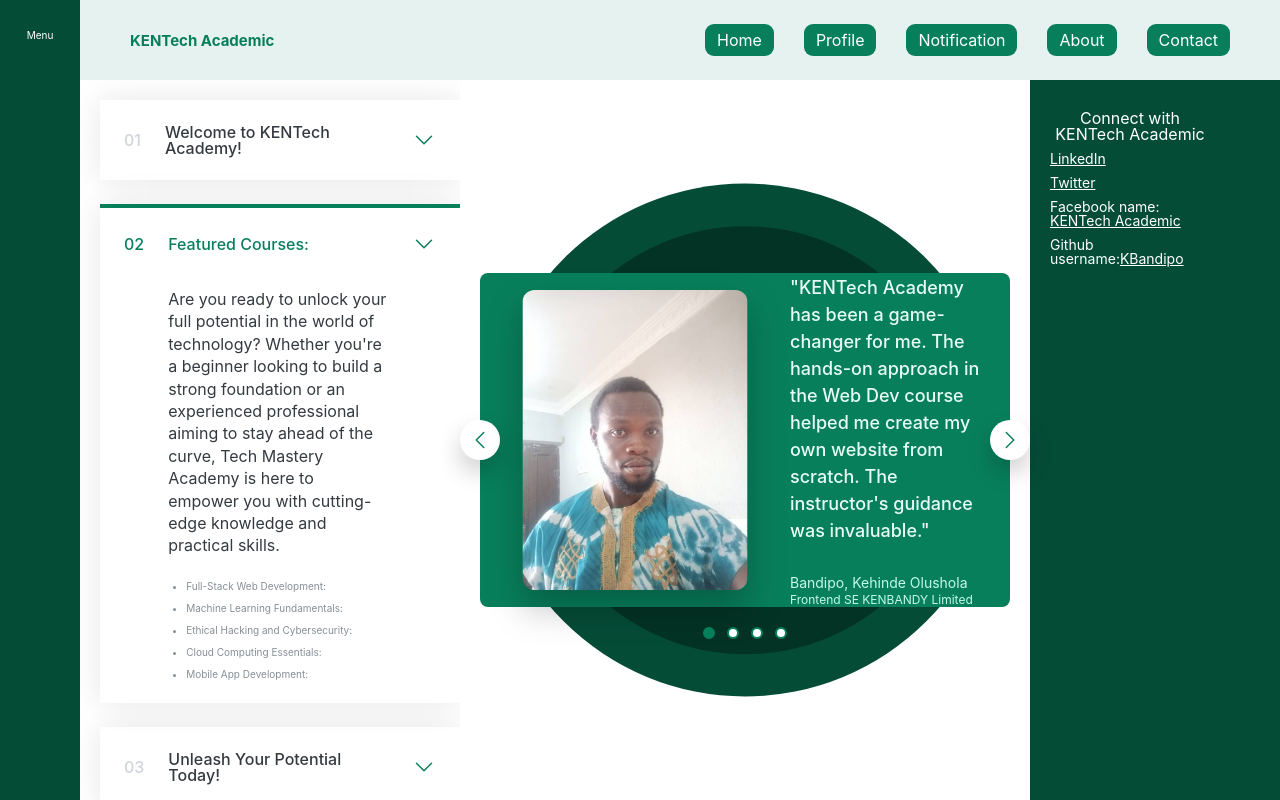
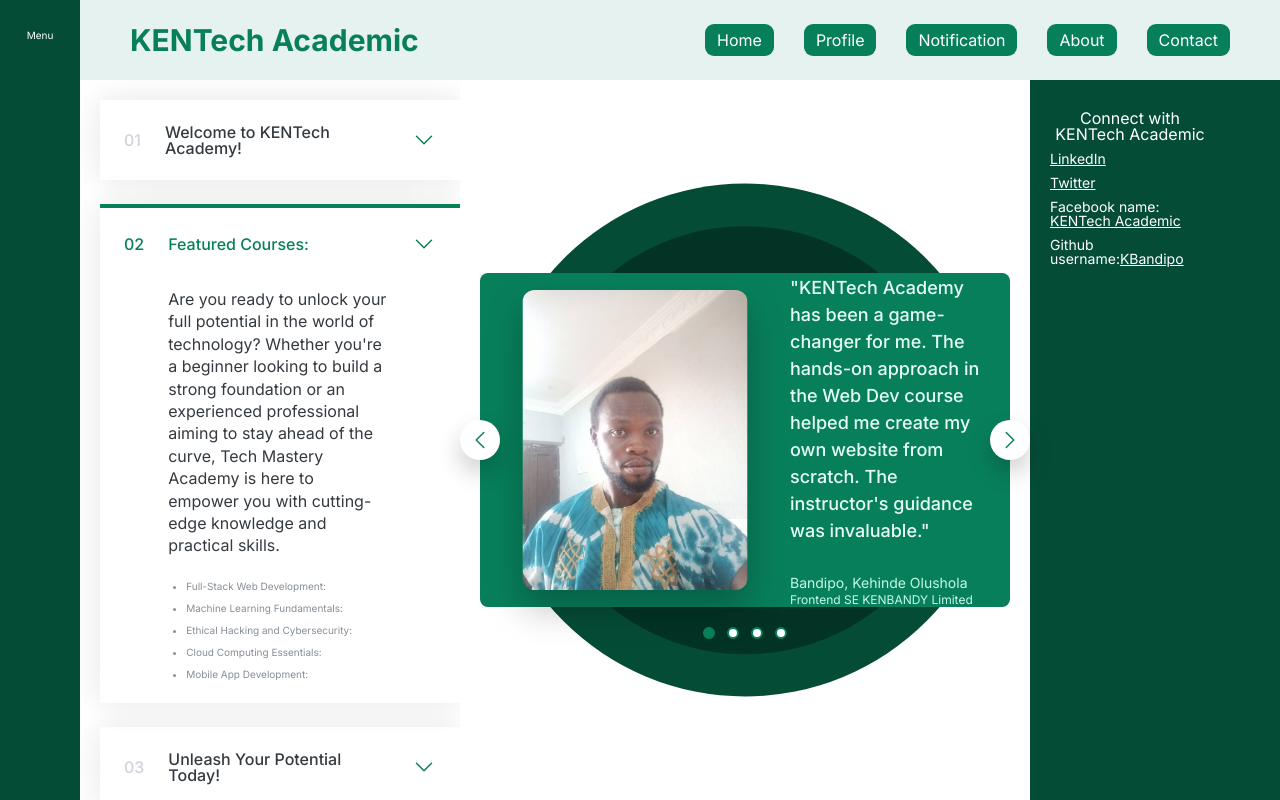
Before and after one commit to KBandipo/New-Portfolio, a plain HTML site: page index.html in a window 1280 px wide. Drawn offline with Linux system fonts and the light colour scheme.

Commit message:
Complete Version

```diff
--- a/index.html
+++ b/index.html
@@ -8,7 +8,7 @@
     <link rel="preconnect" href="https://fonts.googleapis.com" />
     <link rel="preconnect" href="https://fonts.gstatic.com" crossorigin />
     <link
-      href="https://fonts.googleapis.com/css2?family=Rubik:ital,wght@0,400;0,500;0,600;0,700;1,600&display=swap"
+      href="https://fonts.googleapis.com/css2?family=Inter:wght@400;500;600;700&display=swap"
       rel="stylesheet"
     />
   </head>
--- a/styles.css
+++ b/styles.css
@@ -63,6 +63,9 @@
   font-weight: bold;
 }
 
+nav h1 {
+  font-size: 3rem;
+}
 menu {
   background-color: #054c37;
   grid-row: 1/-1;
```
